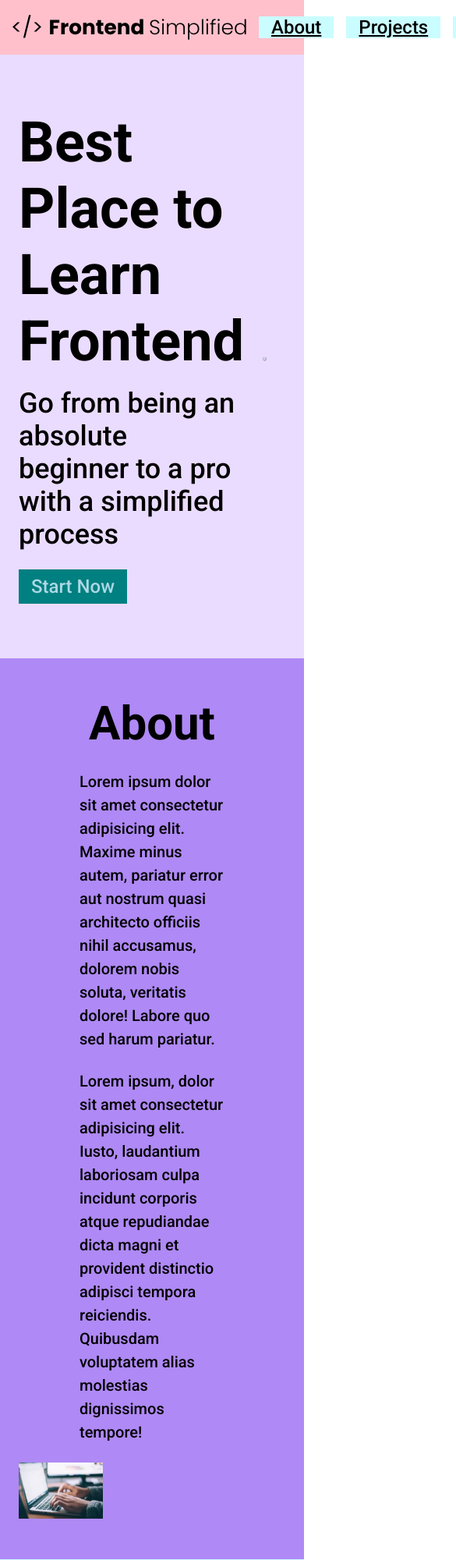
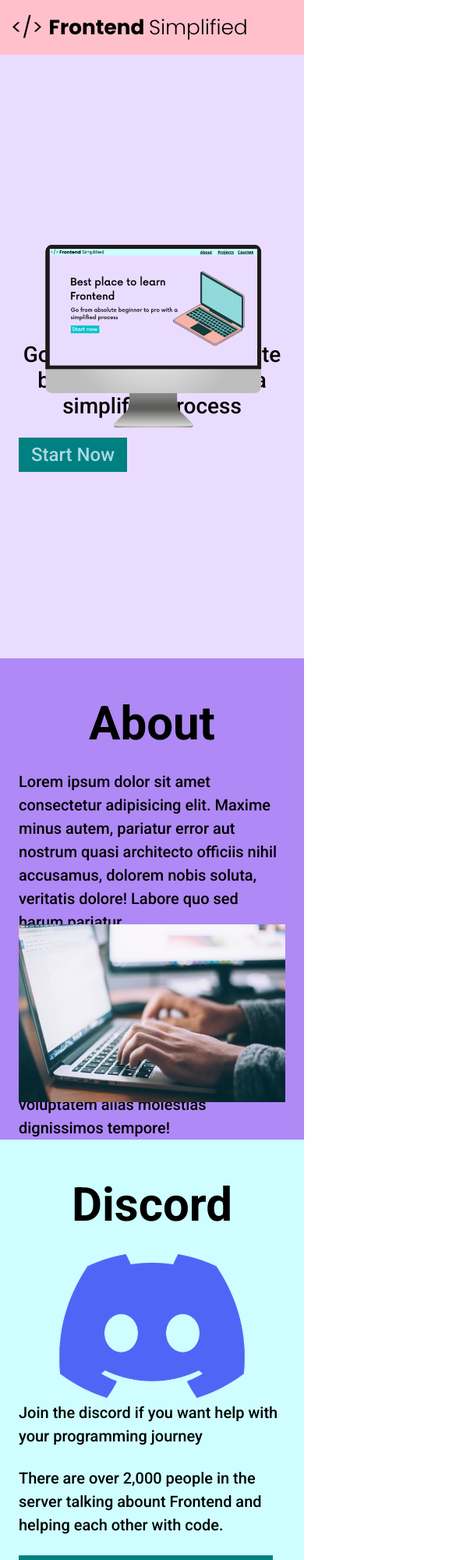
Before and after one commit to JohnnyMorrisportfolio/Html---Css-MiniProject, a plain HTML site: page index.html in a window 390 px wide. Shown: the top 2000 px of the page at 78% size, 585 px wide, since content can reach past the window. Drawn offline with Linux system fonts and the light colour scheme.

Commit message:
Html/css with responsive styling

```diff
--- a/index.html
+++ b/index.html
@@ -22,7 +22,7 @@
                 <div>
                 <h1>Best Place to Learn Frontend </h1>
                 <p class="subheader">Go from being an absolute beginner to a pro with a simplified process</p>
-                <button>Start Now</button>
+                <button class = home__description--button>Start Now</button>
                 </div>
                 <figure class="about__img--wrapper">
                 <img src="assets/laptop.png" alt="This image is of a computer monitor">
@@ -52,7 +52,7 @@
             <div class="row">
                 <div class="section__description">
                     <div class="section__description--wrapper">
-                        <figure class="about__img--wrapper">
+                        <figure class="discord__img--wrapper">
                         <img src="assets/discord.png" alt="This image is of the logo for Discord">
                         </figure>
                         <p class="section__description--para">
@@ -62,7 +62,7 @@
                         <p class="section__description--para">There are over 2,000 people in the server talking abount Frontend and helping each other with code.
                         </p>
                         <p class="section__description--para">
-                        It's absolutely free to <button src="https://discord.gg/Pnh2Sm6K">Join!!!</button>
+                        <button class="discord__description--button" src="https://discord.gg/Pnh2Sm6K"> It's absolutely free to Join!!!</button>
                         </p>
 
                         </figure>
--- a/style.css
+++ b/style.css
@@ -97,13 +97,32 @@ h2 {
 .section__description {
     display: flex;
     justify-content: center;
-    align-items: center;
+    align-items: flex-end;
+    justify-content: center;
+
+
 
 }
 
 .about__img--wrapper {
-    width: 40%;
+    width: 30%;
+    height: 30%;
     padding: 0 24px;
+    display: flex;
+    align-items: center;
+    margin-top: -300px;
+
+
+
+
+}
+.discord__img--wrapper {
+    width: fit-content;
+    display: flex;
+    align-items: center;
+    justify-content: center;
+    padding-left: 0px;
+
 }
 
 img {
@@ -111,14 +130,18 @@ img {
 }
 
 .section__description--wrapper {
-    width: 60%;
+    width: 50%;
     padding: 0 24px;
+    display: block;
 }
 
 .section__description--para {
     font-size: 20px;
     line-height: 1.5;
     margin-bottom: 24px;
+    display: flex;
+    flex-direction: row;
+    align-items: stretch;
 }
 
 #discord{
@@ -127,7 +150,7 @@ img {
 
 #contact {
     background-color: #dce9ff;
-    display: flex;
+    display: center;
 
 }
 
@@ -165,3 +188,76 @@ footer {
 .footer__link {
     padding: 0 16px;
 }
+
+
+
+
+@media (max-width:728px){
+    .row {
+        flex-direction: column;
+
+
+    }
+    .home__description {
+        margin-bottom: 24px;
+        display: flex;
+    }
+    .home__description--button{
+        display: flex;
+        align-content: center;
+        justify-items: center;
+    }
+    h1 {
+        text-align: center;
+        font-size: 28px;
+    }
+    .subheader{
+        text-align: center;
+        font-size: 28px;
+    }
+    ul {
+        display: none;
+    }
+    .section__description{
+        flex-direction: column;
+    }
+    .section__description--wrapper{
+        width: 100%;
+    }
+    .about__img--wrapper{
+        width: 100%;
+    }
+    .discord__img--wrapper{
+        max-width: fit-content;
+        align-items: center;
+        justify-content: center;
+        flex-direction: column-reverse;
+    }
+    #discord .section__description{
+        flex-direction: column-reverse;
+        align-items: center;
+    }
+    #discord .section__description--button{
+        max-width: 240px;
+        margin-top: 24px;
+        padding: 24px 48px;
+        align-items: center;
+        justify-items: center;
+    }
+    form {
+        max-width: fit-content;
+    }
+    footer {
+        padding: 48px 24px;
+    }
+    .footer__logo {
+        max-width: 360px;
+    }
+    .footer__link{
+        padding: 0 4px;
+        font-size: 18px ;
+    }
+    .footer__links{
+        margin-bottom: 24px;
+    }
+}
```
